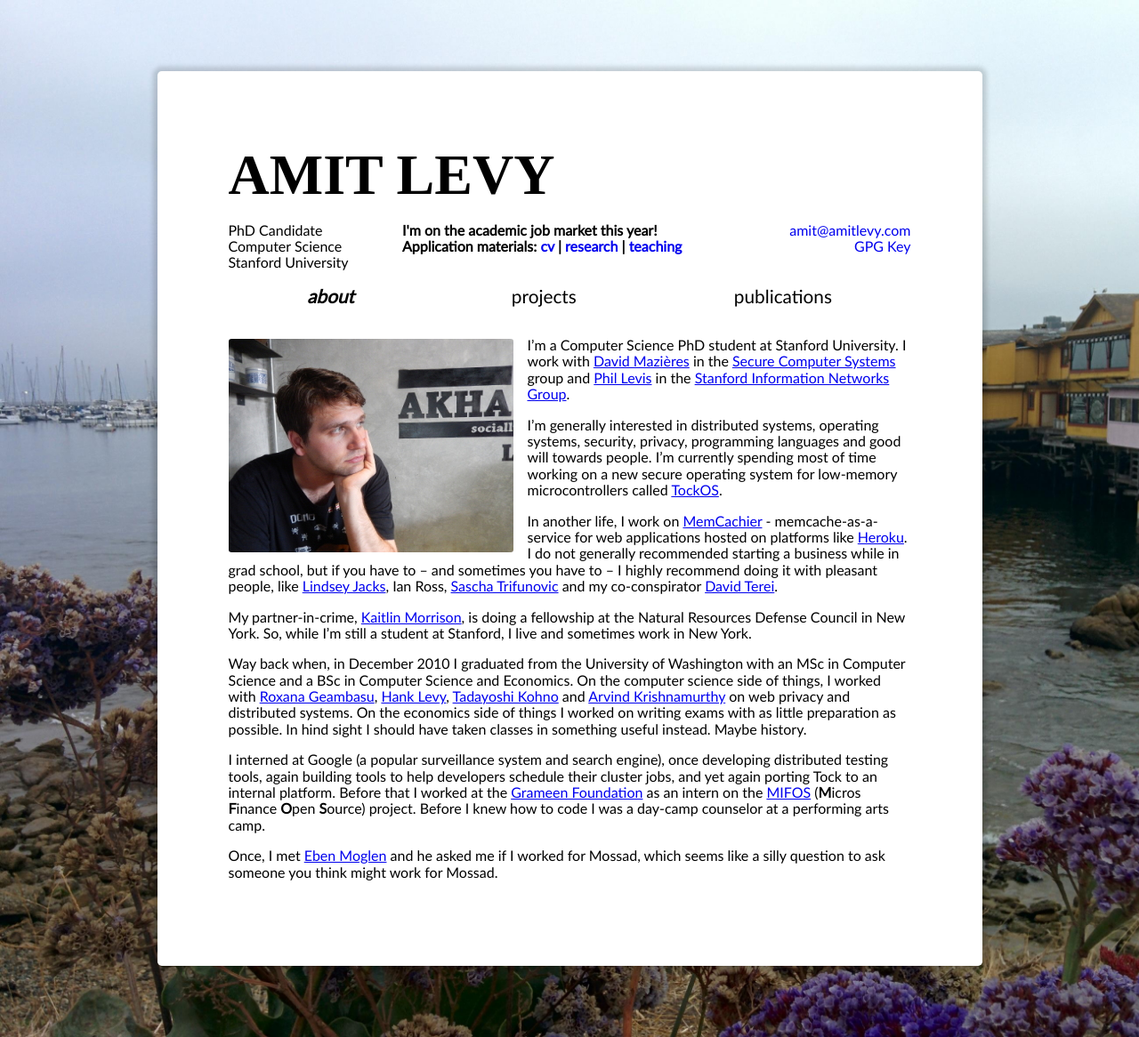
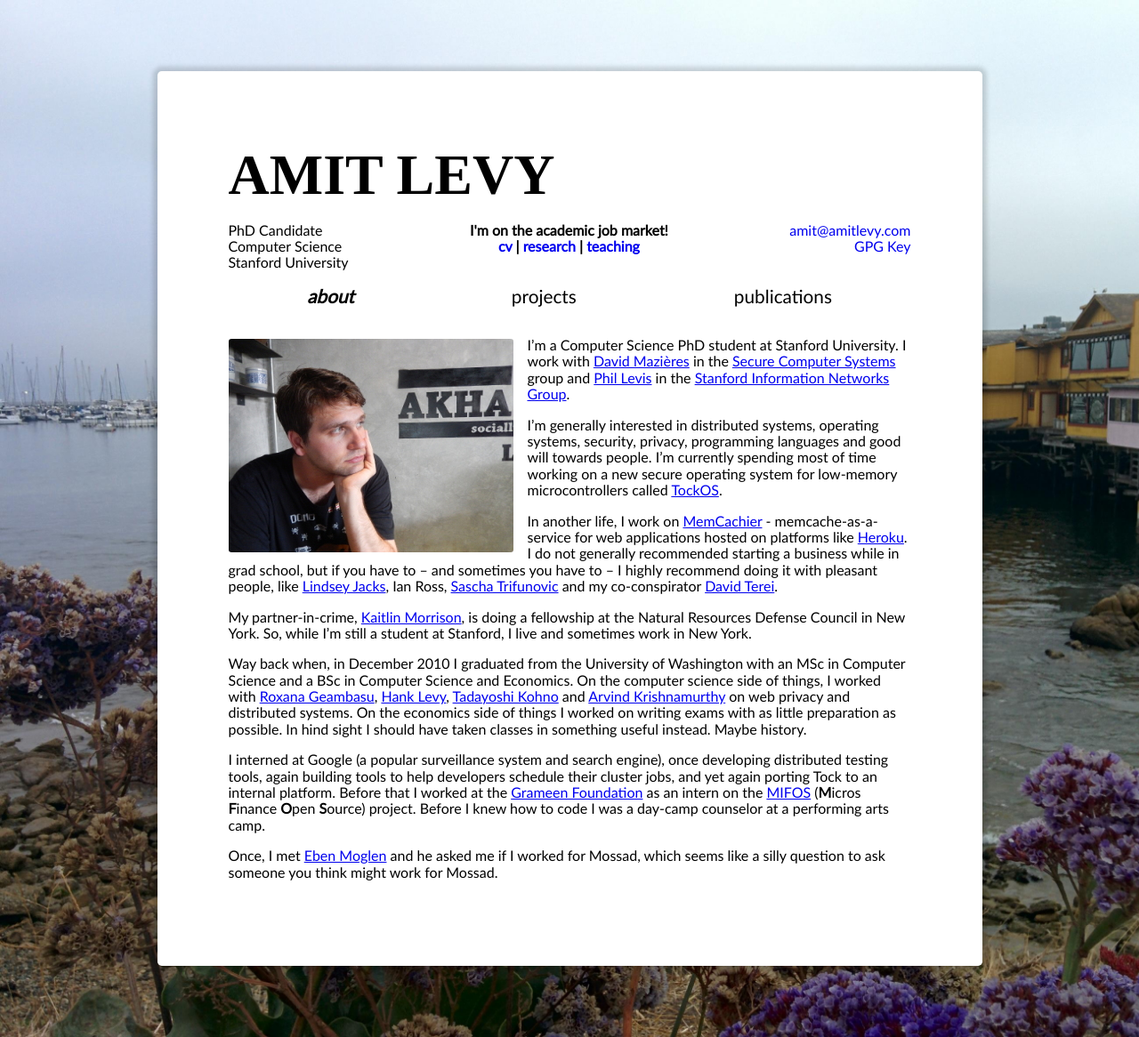
Before and after one commit to alevy/www, a Jekyll site: the page built from index.md, in a window 1280 px wide. Shown: the whole page at 89% size. Built offline with Jekyll 4.4.1, drawn with Linux system fonts in a browser that asks for light colours; some web fonts are replaced.

Commit message:
Better job market blurb style

```diff
--- a/_includes/header.html
+++ b/_includes/header.html
@@ -8,8 +8,7 @@
     {%- endif %}
     <span class="p-organization-name">{{ site.job.institution }}</span>
     <span class="job-market">
-      I'm on the academic job market this year!<br/>
-      Application materials:
+      I'm on the academic job market!<br/>
       <a href="{{ site.base_url }}application_materials/cv.pdf">cv</a> |
       <a href="{{ site.base_url }}application_materials/research_statement.pdf">research</a> |
       <a href="{{ site.base_url }}application_materials/teaching_statement.pdf">teaching</a>
--- a/_sass/base.scss
+++ b/_sass/base.scss
@@ -61,6 +61,13 @@ header {
     grid-template-areas: "title job email"
                          "dept  job gpg"
                          "inst  job gpg";
+    @media screen and (max-width: $phone-landscape) {
+      grid-template-areas: "title email"
+                           "dept gpg"
+                           "inst gpg"
+                           "job job";
+      grid-template-rows: 1em 1em 1.5em;
+    }
     > span {
       display: block;
     }
@@ -68,7 +75,7 @@ header {
     .job-market {
       grid-area: job;
       width: 100%;
-      text-align: justify;
+      text-align: center;
       font-weight: bolder;
     }
 
```
